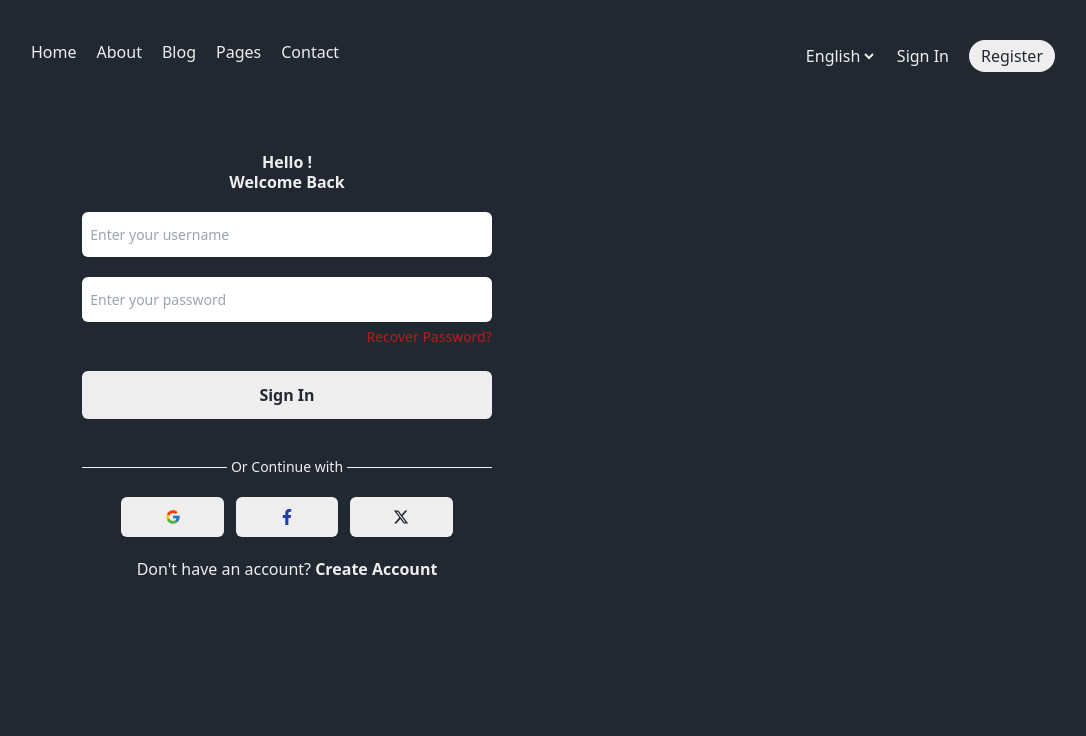
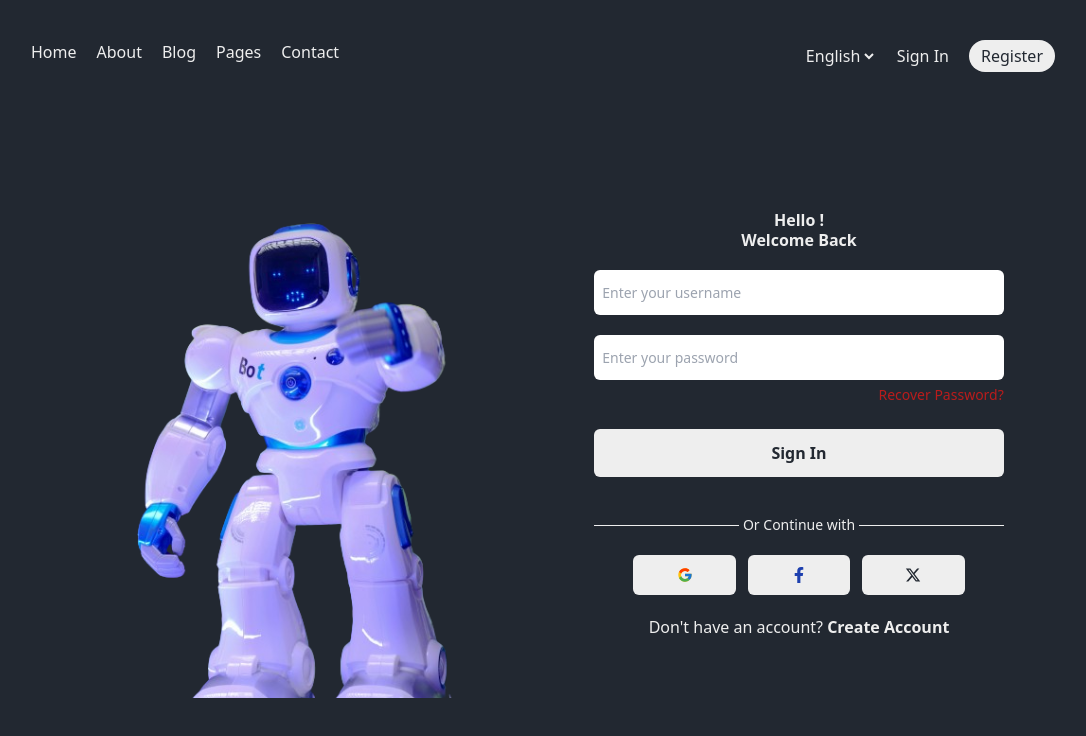
Before and after one commit to blacdav/Rubick-Dashboard, a React (Vite) app in the folder client/: page / in a window 1280 px wide. Shown: the top 736 px of the page, without its empty margins (97-1183 px from the left). Built offline with nearby package versions, Linux system fonts and the light colour scheme; no server answers.

Commit message:
random update

```diff
--- a/client/src/dashboard/login.jsx
+++ b/client/src/dashboard/login.jsx
@@ -85,7 +85,7 @@ const Login = () => {
             </header>
 
             <main className="grid grid-cols-1 items-center lg:grid-cols-2 w-full md:w-4/5 pb-10 mx-auto">
-                <div className="hidden md:hidden justify-center">
+                <div className="hidden md:flex justify-center">
                     <img src={robot} alt="robot image" className='w-4/5' />
                 {/* <GoogleLogin onSuccess={responseMessage} onError={errorMessage} /> */}
                 </div>
```
